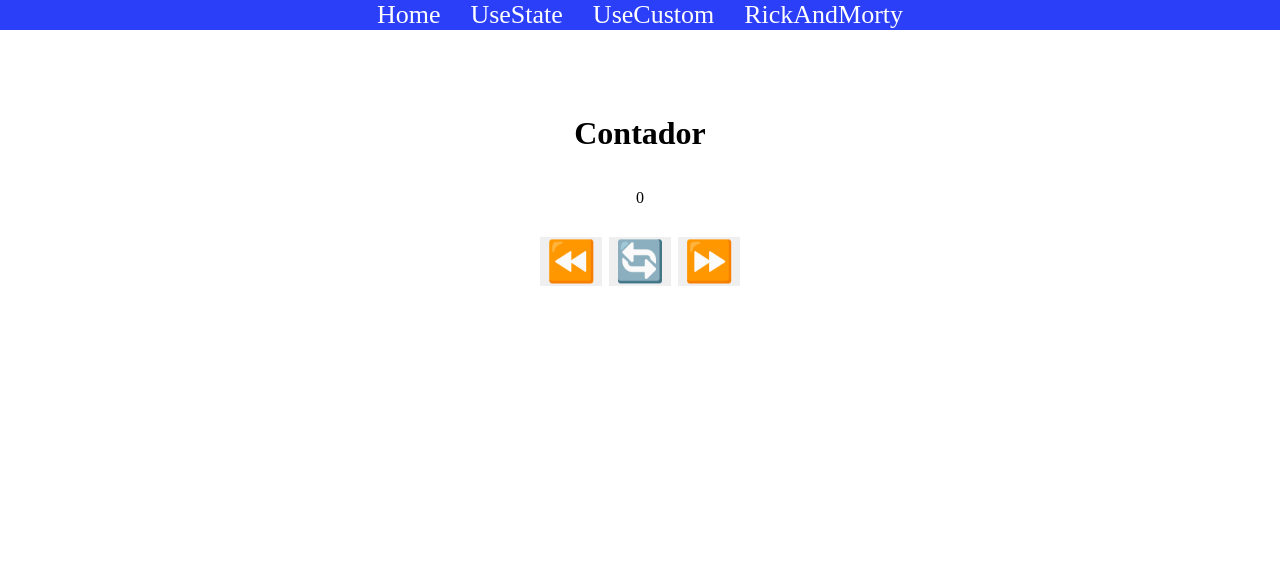
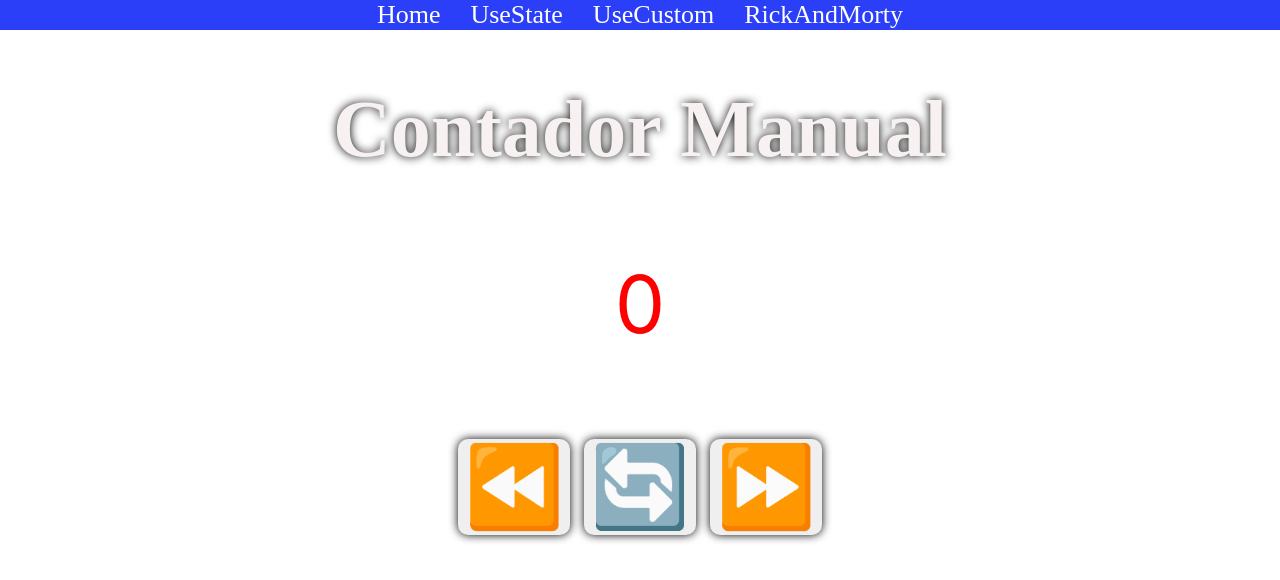
Before and after one commit to stivencv7/React-Project, a React (Create React App) app: page / in a window 1280 px wide. Shown: the top 580 px of the page. Built offline with nearby package versions, Linux system fonts and the light colour scheme.

Commit message:
Trabaje con todo lo que que tenga que ver con CounterSection

```diff
--- a/src/components/Pages/Home/Home.jsx
+++ b/src/components/Pages/Home/Home.jsx
@@ -1,12 +1,11 @@
 import React from 'react'
 import { Section_Counter } from '../../layout/Section_Counter/Section_Counter'
 
+
 export const Home = () => {
     return (
-        <div className='div_contador'>
-            <h1>Contador</h1>
+        <div className='content_home'>
             <Section_Counter />
-
         </div>
     )
 }
--- a/src/components/UI/Button/Button.jsx
+++ b/src/components/UI/Button/Button.jsx
@@ -1,7 +1,7 @@
 import React from 'react'
 
-export const Button = ({ text, accion, stylo }) => {
+export const Button = ({ text, action, stylo }) => {
     return (
-        <button className={stylo} onClick={accion}>{text}</button>
+        <button className={stylo} onClick={action}>{text}</button>
     )
 }
--- a/src/components/UI/Content/Content.jsx
+++ b/src/components/UI/Content/Content.jsx
@@ -1,7 +1,7 @@
 import React from 'react'
 
-export const Content = ({ only }) => {
+export const Content = ({ diseño, text }) => {
     return (
-        <p id={only}></p>
+        <p className={diseño} id='contenido'>{text}</p>
     )
 }
--- a/src/components/UI/CounterSection/CounterSection.jsx
+++ b/src/components/UI/CounterSection/CounterSection.jsx
@@ -5,6 +5,8 @@
 import { Button } from "../Button/Button"
 import { Content } from "../Content/Content"
 import React, { useState } from "react";
+import { TitlePage } from "../TitlePage/TitlePage";
+
 //import { Ancla } from '../Ancla/Ancla'
 
 
@@ -13,27 +15,28 @@ import React, { useState } from "react";
 export const CounterSection = () => {
     const [counter, setCounter] = useState(0)
 
-    const handleClick1 = () => {
+    const increase = () => {
         // Counter state is incremented
         setCounter(counter + 1)
     }
-    const handleClick2 = () => {
+    const decrease = () => {
         // Counter state is decremented
         setCounter(counter - 1)
     }
-    const handleClick3 = () => {
+    const restart = () => {
         // Counter state is decremented
         setCounter(0)
     }
     return (
-        <div className="button_operations">
-            <div><Content />{counter}</div>
-            <div className="action">
-                <Button stylo="add" accion={handleClick2} text={"⏪"} />
-                <Button stylo="add" accion={handleClick3} text={"🔄"} />
-                <Button stylo="add" accion={handleClick1} text={"⏩"} />
+        <div className="action">
+            <TitlePage diseño={"title_count"} textPrincipal="Contador Manual" />
+            <div><Content diseño={"content"} text={counter} /></div>
+            <nav>
+                <Button stylo="add" action={decrease} text={"⏪"} />
+                <Button stylo="add" action={restart} text={"🔄"} />
+                <Button stylo="add" action={increase} text={"⏩"} />
+            </nav>
+        </div>
 
-            </div>
-        </div>
     )
 }
--- a/src/components/layout/Section_Counter/Section_Counter.jsx
+++ b/src/components/layout/Section_Counter/Section_Counter.jsx
@@ -1,9 +1,10 @@
 import React from 'react'
 import { CounterSection } from '../../UI/CounterSection/CounterSection'
 
+
 export const Section_Counter = () => {
     return (
-        <>
+        < >
             <CounterSection />
         </>
     )
--- a/src/index.css
+++ b/src/index.css
@@ -50,47 +50,37 @@ code {
   justify-content: flex-end;
 }
 
-.titleP {
-  color: white;
-  text-shadow: 0 10px 50px black;
-  box-shadow: 0 0 50px black;
-  font-family: cursive;
-  font-size: 45px;
-  border-radius: 7px;
-  padding: 0 5px;
-
+.action {
+  text-align: center;
 }
 
-.div_contador {
-  display: flex;
-  justify-content: center;
-  text-align: center;
-  flex-direction: column;
-  height: 40vh;
-  font-family: cursive;
-}
-
-.button_operations {
-  display: flex;
-  justify-content: center;
-  flex-direction: column;
-  align-items: center;
-  gap: 30px;
-}
-
-.action {
-  display: flex;
-  justify-content: center;
-  gap: 7px;
+.content {
+  color: red;
+  font-size: 80px;
 }
 
 .add {
+  font-size: 80px;
+  margin: 7px;
   border: 0px transparent;
-  font-size: 40px;
-  color: white;
-  text-align: center;
+  box-shadow: 0px 0px 10px black;
+  cursor: grab;
+  border-radius: 10px;
 }
 
 .add:hover {
-  font-size: 36px;
+  font-size: 78px;
+  box-shadow: 0px 0px 10px black;
+  border-radius: 15px;
+  padding: 3px;
+  box-shadow: 0px 0px 10px rgb(253, 253, 253);
+  cursor: grabbing;
 }
+
+.title_count {
+  color: rgb(247, 241, 241);
+  text-shadow: 0px 0px 10px black;
+  font-family: cursive;
+  font-size: 80px;
+
+}
```
